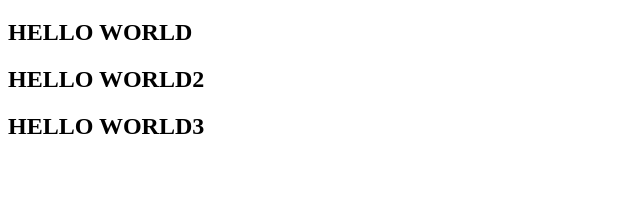
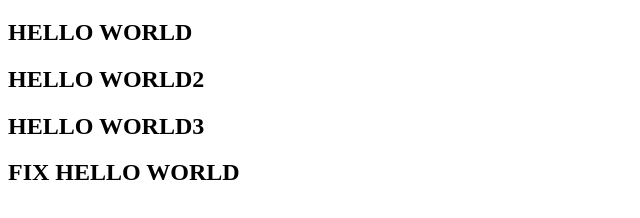
Before and after one commit to SoontareeRs/HeyGit, a plain HTML site: page index.html in a window 1280 px wide. Shown: the part 178-396 px from the top of the page, without its empty margins (0-640 px from the left). Drawn offline with Linux system fonts and the light colour scheme.

Commit message:
Add H2 on fix hello world

```diff
--- a/index.html
+++ b/index.html
@@ -12,6 +12,7 @@
     <h2>HELLO WORLD</h2>
     <h2>HELLO WORLD2</h2>
     <h2>HELLO WORLD3</h2>
+    <h2>FIX HELLO WORLD</h2>
 
 </body>
 </html>
```
